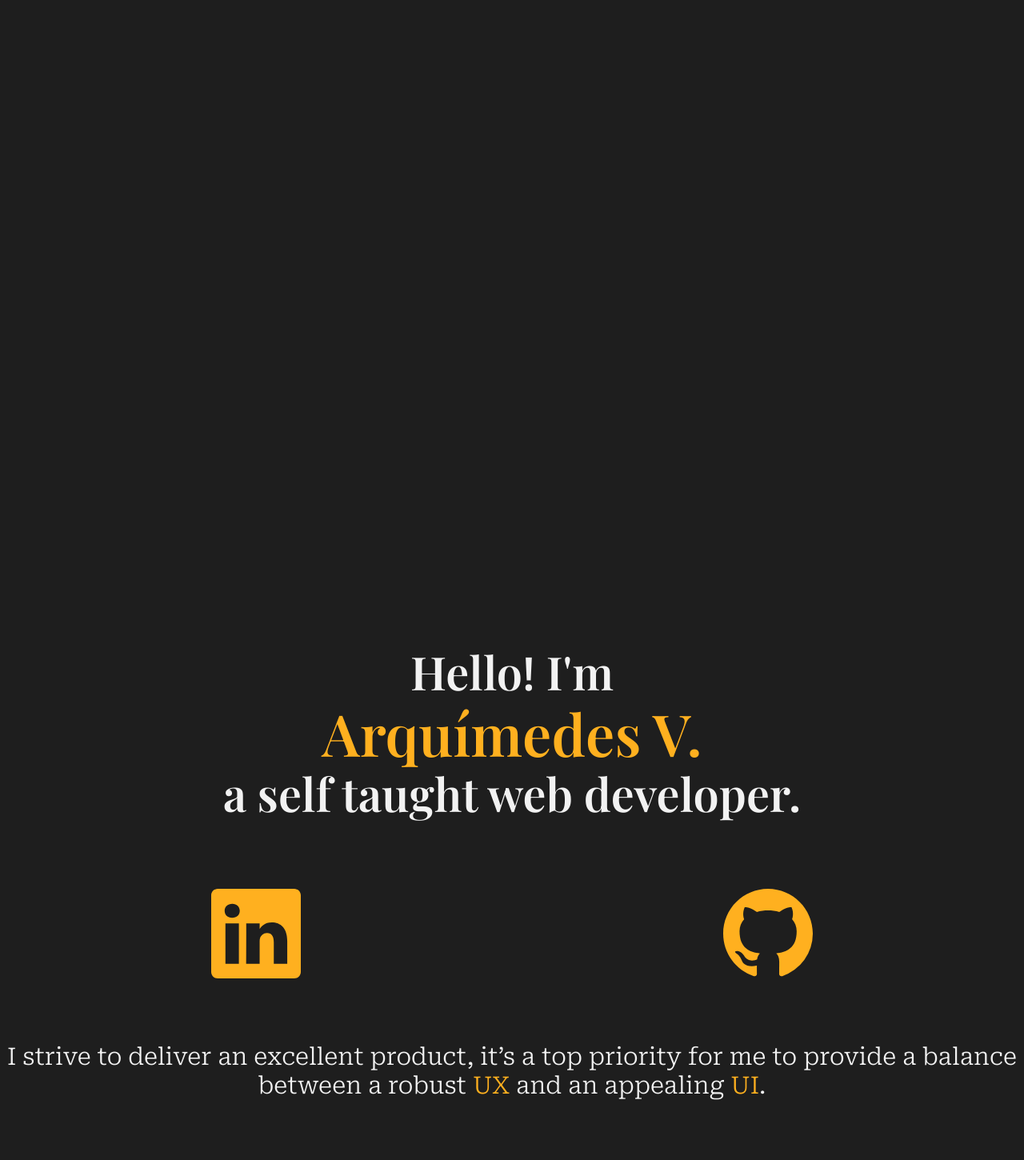
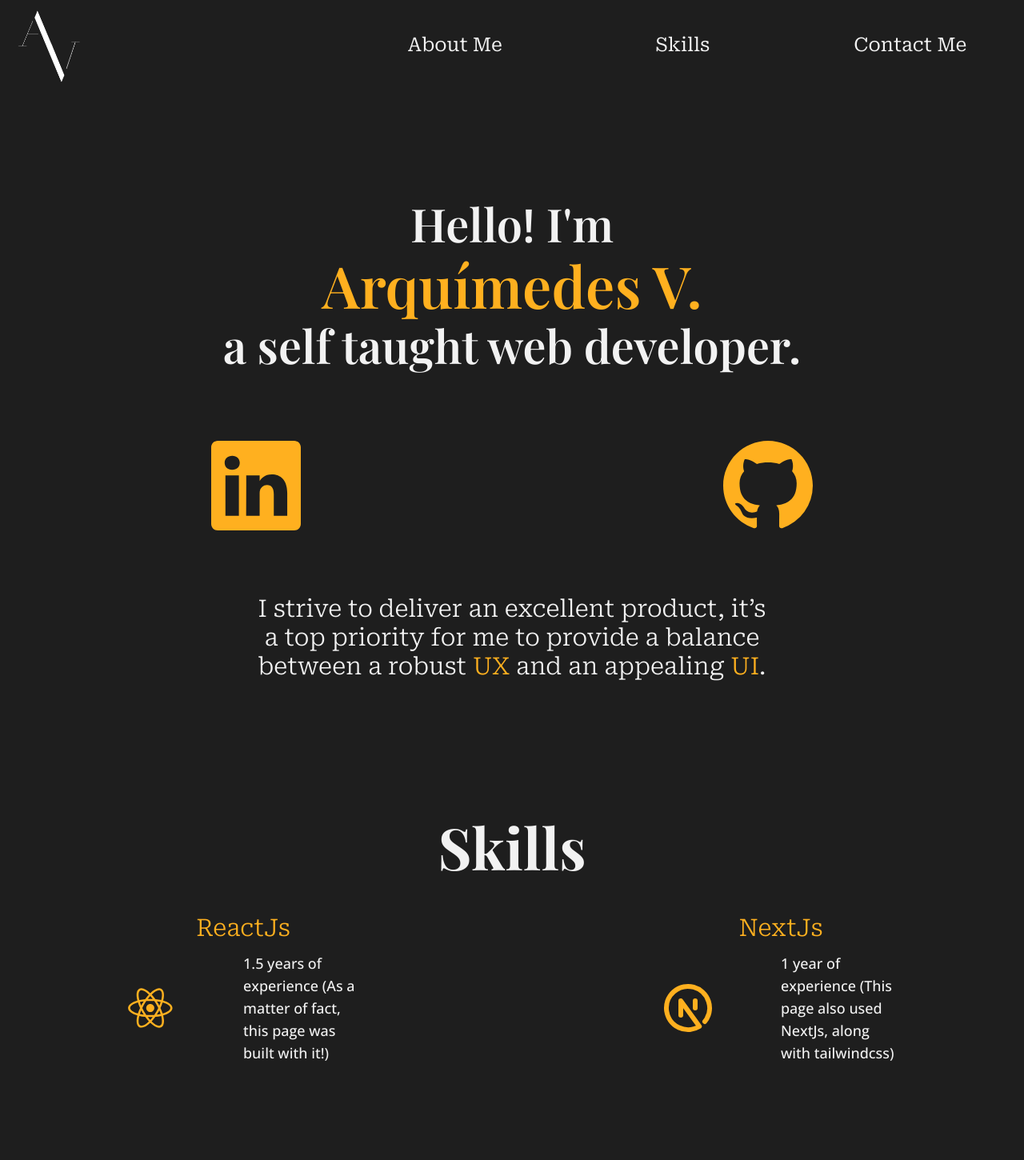
Before and after one commit to Reniactor/Nextjs-Portfolio-Repo, a Next.js app: page / in a window 1280 px wide. Shown: the top 1450 px of the page at 80% size. Built offline with nearby package versions, Linux system fonts and the light colour scheme; a web font is replaced by a local one.

Commit message:
Full page completed

```diff
--- a/app/components/aboutme.jsx
+++ b/app/components/aboutme.jsx
@@ -2,7 +2,7 @@ import { BsGithub, BsLinkedin } from 'react-icons/bs'
 
 export default function AboutMe() {
     return (
-    <section id='aboutMe' className='mb-12'>
+    <section id='aboutMe' className='mb-12 min-[805px]:pt-60'>
           <div className='grid grid-cols-1 grid-rows-3 gap-y-5'>
             <h1 className={`font-PlayfairDisplay text-[3.6rem] leading-snug font-semibold text-center flex flex-col`}>
             <span>Hello<span className='font-OpenSans'>!</span> I'm </span><span className='text-color10 text-7xl'>Arquímedes V.</span> a self taught web developer.
@@ -15,7 +15,7 @@ export default function AboutMe() {
               <BsGithub className='text-color10 h-28 w-auto hover:text-color30'/>
             </a>
             </div>
-            <p className={`font-RobotoSerif text-3xl font-light text-center`}>
+            <p className={`font-RobotoSerif text-3xl font-light text-center min-[805px]:w-1/2 min-[805px]:justify-self-center`}>
             I strive to deliver an excellent product, it’s a top priority for me to provide a balance between a robust <span className='text-color10'>UX</span> and an appealing <span className='text-color10'>UI</span>.
             </p>
           </div>
--- a/app/components/card.jsx
+++ b/app/components/card.jsx
@@ -1,10 +1,10 @@
 const Card = (props) => {
     return (
-        <div className="flex flex-col items-center h-32 border-solid border-color10 mb-16">
-            <h1 className="font-RobotoSerif text-xl font-light mb-3 text-color10">{props.name}</h1>
-            <div className="grid grid-cols-2 grid-rows-1 items-center">
+        <div className="flex flex-col items-center h-32 border-solid border-color10 mb-16 min-[805px]:h-56">
+            <h1 className="font-RobotoSerif text-xl font-light mb-3 text-color10 min-[805px]:text-3xl">{props.name}</h1>
+            <div className="grid grid-cols-2 grid-rows-1 items-center sm:w-1/2">
                 <span>{props.icon}</span>
-                <p className="font-OpenSans text-sm font-medium">{props.description}</p>
+                <p className="font-OpenSans text-sm font-medium min-[805px]:text-lg">{props.description}</p>
             </div>
         </div>
     )
--- a/app/components/contactme.jsx
+++ b/app/components/contactme.jsx
@@ -7,15 +7,15 @@ export default function ContactMe() {
     return (
         <section id="contactMe" className="flex flex-col gap-y-4 w-full h-fit mb-14">
             <h1 className="text-5xl font-OpenSans font-bold w-full mb-4 lg:ml-60">Contact <span className="text-color10 font-RobotoSerif text-[3.2rem]">me</span></h1>
-            <ul className="flex w-full font-RobotoSerif justify-between text-xl sm:text-2xl md:text-3xl lg:justify-evenly">
+            <ul className="flex w-full md:w-3/4 font-RobotoSerif justify-between text-xl sm:text-2xl md:text-3xl lg:justify-evenly">
                 <li>
-                    <a href="https://github.com/Reniactor" target="_blank" rel="noopener noreferrer" className="flex items-center color hover:text-color10"><BsGithub className="mr-1 text-color10" /> Github</a>
+                    <a href="https://github.com/Reniactor" target="_blank" rel="noopener noreferrer" className="flex items-center color hover:text-color10 duration-200"><BsGithub className="mr-1 text-color10" /> Github</a>
                     </li>
                 <li>
-                    <a href="https://www.linkedin.com/in/arquimedes-vasquez-668964238/" target="_blank" rel="noopener noreferrer" className="flex items-center color hover:text-color10"><SiLinkedin className="mr-1 text-color10" /> LinkedIn</a>
+                    <a href="https://www.linkedin.com/in/arquimedes-vasquez-668964238/" target="_blank" rel="noopener noreferrer" className="flex items-center color hover:text-color10 duration-200"><SiLinkedin className="mr-1 text-color10" /> LinkedIn</a>
                     </li>
                 <li>
-                    <a href="https://wa.me/+584248582445" target={`_blank`} className="flex items-center color hover:text-color10"><SiWhatsapp className="mr-1 text-color10" /> Whatsapp</a>
+                    <a href="https://wa.me/+584248582445" target={`_blank`} className="flex items-center color hover:text-color10 duration-200"><SiWhatsapp className="mr-1 text-color10" /> Whatsapp</a>
                     </li>
 
 
@@ -23,7 +23,7 @@ export default function ContactMe() {
                     <a href="#" target="_blank" rel="noopener noreferrer">Pending</a>
                     </li> */}
                 {/* <li>
-                    <a href="mailto:arquimedes_elio16@hotmail.com" className="flex items-center color hover:text-color10"><BsMailbox className="mr-1 text-color10" /> Mail</a>
+                    <a href="mailto:arquimedes_elio16@hotmail.com" className="flex items-center color hover:text-color10 duration-200"><BsMailbox className="mr-1 text-color10" /> Mail</a>
                     </li> */}
             </ul>
 
--- a/app/components/navbar.jsx
+++ b/app/components/navbar.jsx
@@ -39,11 +39,11 @@ export default function NavBar () {
   }
 
   return (
-    <nav className='h-full w-full flex flex-col justify-center items-center min-[805px]:hidden '>
-          <Image className='w-3/4 h-auto order-2' src={logo} alt="logo" draggable='false' />
-          <button className={`fixed top-0 left-0 ${isToggled ? 'hidden' : ''} cursor-default h-full w-1/2 bg-color60 bg-opacity-30 transform transition-transform duration-500`} onClick={handleClick}></button>
+    <nav className='h-full w-full flex flex-col justify-center items-center min-[805px]:flex-row min-[805px]:justify-between min-[805px]:bg-color60 min-[805px]:z-50 min-[805px]:h-[14%] min-[805px]:fixed'>
+          <Image className='w-3/4 h-auto order-2 min-[805px]:w-32 min-[805px]:order-first' src={logo} alt="logo" draggable='false' />
+          <button className={`fixed top-0 left-0 ${isToggled ? 'hidden' : ''} cursor-default h-full w-1/2 bg-color60 bg-opacity-30 transform transition-transform duration-500 min-[805px]:hidden`} onClick={handleClick}></button>
             <button onClick={handleClick} className={`fixed z-50 top-[10px] right-[10px] duration-200`}>
-        <CgMenuGridR className={`fixed top-2 right-2 w-8 h-auto ${!isToggled ? 'text-color10' : 'text-color30'} duration-700 hover:text-color10`} />
+        <CgMenuGridR className={`min-[805px]:hidden fixed top-2 right-2 w-8 h-auto ${!isToggled ? 'text-color10' : 'text-color30'} duration-700 hover:text-color10`} />
         </button>
           <ul className={
           `${headerFont.className}
@@ -65,11 +65,21 @@ export default function NavBar () {
           gap-y-32
           text-3xl
           capitalize
+          min-[805px]:w-2/3
+          min-[805px]:flex-row
+          min-[805px]:justify-between
+          min-[805px]:h-full
+          min-[805px]:relative
+          min-[805px]:translate-x-0
+          min-[805px]:bg-transparent
+          min-[805px]:order-2
+          min-[805px]:text-2xl
+          min-[1286px]:w-1/3
           `
           }>
-            <li className='hover:text-color10 duration-300'><a href="#aboutMe" onClick={handleClick}>About me</a></li>
-            <li className='hover:text-color10 duration-300'><a href="#skills" onClick={handleClick}>Skills</a></li>
-            <li className='hover:text-color10 duration-300'><a href="#contactMe" onClick={handleClick}>contact me</a></li>
+            <li className='hover:text-color10 duration-300 min-[805px]:w-1/3 min-[805px]:text-center'><a href="#aboutMe" onClick={handleClick}>About me</a></li>
+            <li className='hover:text-color10 duration-300 min-[805px]:w-1/3 min-[805px]:text-center'><a href="#skills" onClick={handleClick}>Skills</a></li>
+            <li className='hover:text-color10 duration-300 min-[805px]:w-1/3 min-[805px]:text-center'><a href="#contactMe" onClick={handleClick}>contact me</a></li>
           </ul>
         </nav>
   )
--- a/app/components/skills.jsx
+++ b/app/components/skills.jsx
@@ -10,42 +10,42 @@ export default function Skills() {
             <h1 className='text-7xl font-PlayfairDisplay font-bold mb-8'>Skills</h1>
                 <div className='grid-container grid grid-cols-2 gap-x-16 gap-y-4'>
                     <Card
-                    icon={<DiReact className="text-color10 w-[4.5rem] h-auto"/>}
+                    icon={<DiReact className="text-color10 w-[4.5rem] h-auto min[805px]:w-[7.8rem]"/>}
                     name='ReactJs'
                     description='1.5 years of experience (As a matter of fact, this page was built with it!)'
                     />
                     <Card
-                    icon={<TbBrandNextjs className="text-color10 w-[4.5rem] h-auto"/>}
+                    icon={<TbBrandNextjs className="text-color10 w-[4.5rem] h-auto min[805px]:w-[7.8rem]"/>}
                     name='NextJs'
                     description='1 year of experience (This page also used NextJs, along with tailwindcss)'
                     />
                     <Card
-                    icon={<DiHtml5 className="text-color10 w-[4.5rem] h-auto"/>}
+                    icon={<DiHtml5 className="text-color10 w-[4.5rem] h-auto min[805px]:w-[7.8rem]"/>}
                     name='HTML'
                     description="3 years of experience, i have used it all over every web project i've ever had"
                     />
                     <Card
-                    icon={<DiCss3 className="text-color10 w-[4.5rem] h-auto"/>}
+                    icon={<DiCss3 className="text-color10 w-[4.5rem] h-auto min[805px]:w-[7.8rem]"/>}
                     name='CSS'
                     description="3 years of experience, i have used it all over every web project i've ever had"
                     />
                     <Card
-                    icon={<DiJavascript1 className="text-color10 w-[4.5rem] h-auto"/>}
+                    icon={<DiJavascript1 className="text-color10 w-[4.5rem] h-auto min[805px]:w-[7.8rem]"/>}
                     name='JavaScript'
                     description='3 years of experience, including the use of a wide variety of libraries'
                     />
                     <Card
-                    icon={<DiNodejs className="text-color10 w-[4.5rem] h-auto"/>}
+                    icon={<DiNodejs className="text-color10 w-[4.5rem] h-auto min[805px]:w-[7.8rem]"/>}
                     name='NodeJs'
                     description='1.5 years of experience. Mainly by building automation tools for startups'
                     />
                     <Card
-                    icon={<SiExpress className="text-color10 w-[4.5rem] h-auto"/>}
+                    icon={<SiExpress className="text-color10 w-[4.5rem] h-auto min[805px]:w-[7.8rem]"/>}
                     name='Express'
                     description="1 year of experience. Used along with NodeJs projects i've had ever since i learnt it"
                     />
                     <Card
-                    icon={<DiMongodb className="text-color10 w-[4.5rem] h-auto"/>}
+                    icon={<DiMongodb className="text-color10 w-[4.5rem] h-auto min[805px]:w-[7.8rem]"/>}
                     name='MongoDB'
                     description="0.7 years of experience. Lowest experience since i haven't had the opportunity to use it as often"
                     />
--- a/app/layout.jsx
+++ b/app/layout.jsx
@@ -14,9 +14,7 @@ export default function RootLayout({ children }) {
   return (
     <html lang="en" className='scroll-smooth'>
       <body className='text-color30 bg-color60 flex flex-col items-center'>
-        <header className='h-screen w-full'>
         <NavBar/>
-        </header>
           <AboutMe />
           <Skills />
           <ContactMe />
```
